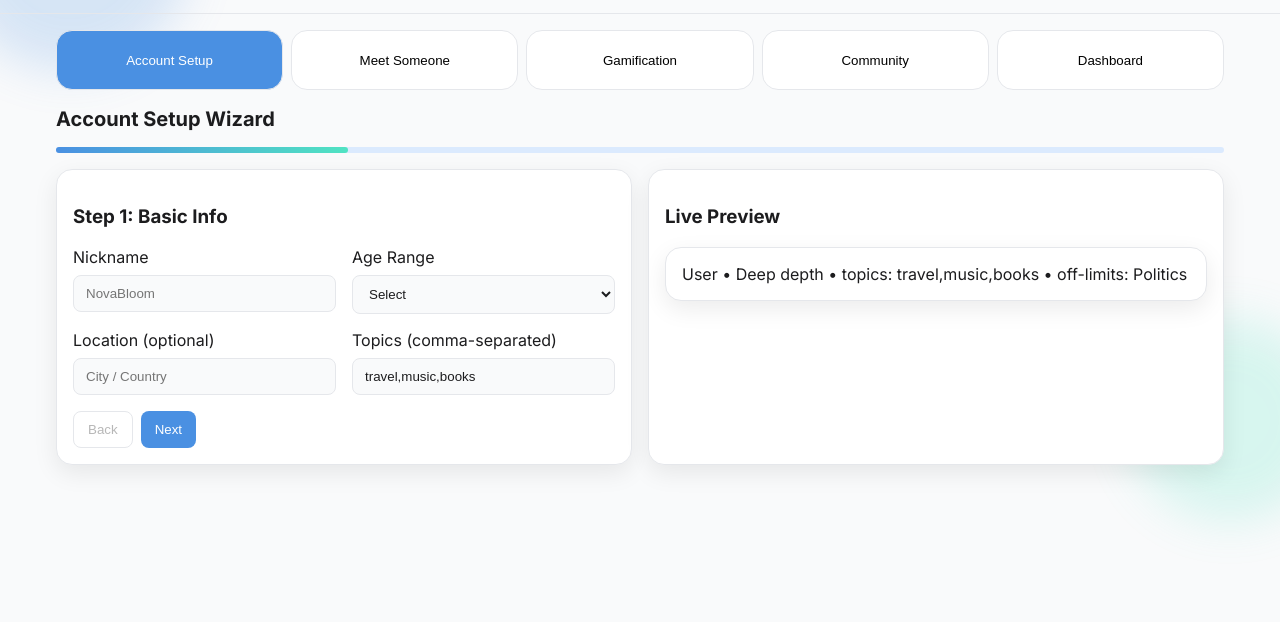
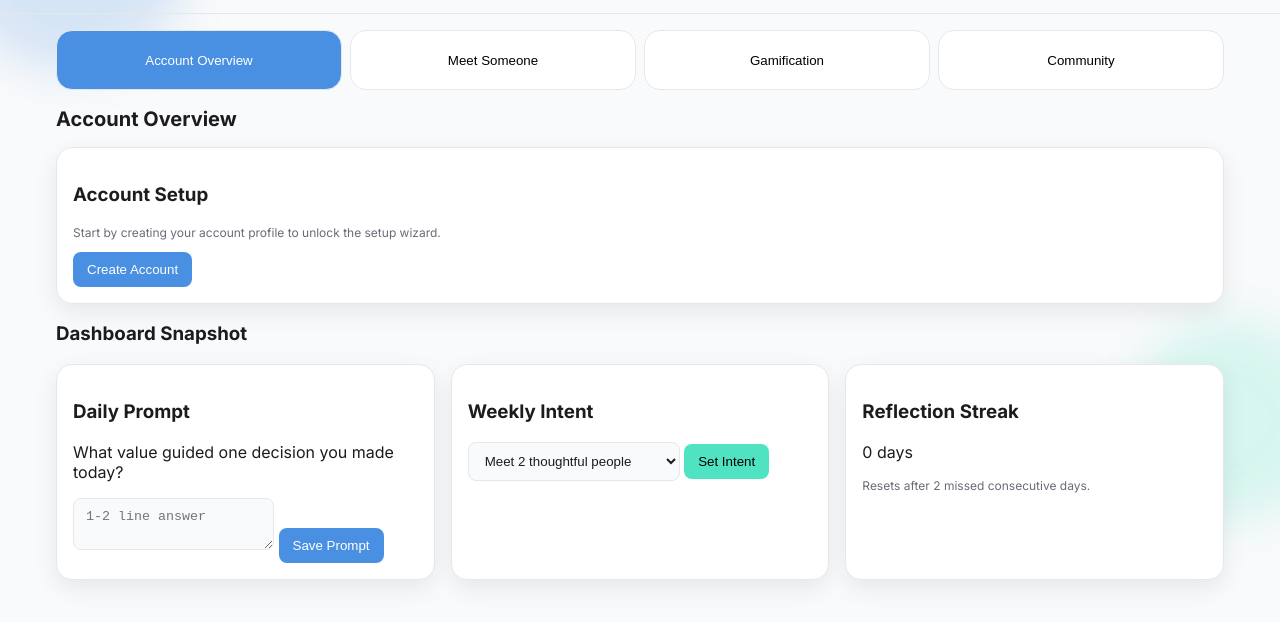
Before and after one commit to ye123212/WIT-2026, a plain HTML site: page index.html in a window 1280 px wide. Shown: the part 120-742 px from the top of the page. Drawn offline with Linux system fonts and the light colour scheme.

Commit message:
Improve account setup flow and reorganize dashboard

```diff
--- a/app.js
+++ b/app.js
@@ -113,7 +113,14 @@ function setupTabs() {
 }
 
 function summarizeProfile(data) {
-  return `${data.nickname || 'User'} • ${data.depth || 'Moderate'} depth • topics: ${data.topics || 'n/a'} • off-limits: ${data.offLimits || 'none'}`;
+  const points = [
+    `Nickname: ${data.nickname || 'User'}`,
+    `Age range: ${data.ageRange || 'Not set'}`,
+    `Depth: ${data.depth || 'Moderate'}`,
+    `Topics: ${data.topics || 'n/a'}`,
+    `Off-limits: ${data.offLimits || 'none'}`
+  ];
+  return points.join('\n');
 }
 
 function updateWizardUI() {
@@ -126,6 +133,18 @@ function updateWizardUI() {
 
 function setupWizard() {
   const form = document.getElementById('profileWizard');
+  const createAccountCard = document.getElementById('createAccountCard');
+  const createAccountBtn = document.getElementById('createAccountBtn');
+  const accountSetupFlow = document.getElementById('accountSetupFlow');
+
+  const showWizard = (shouldShow) => {
+    accountSetupFlow.classList.toggle('hidden', !shouldShow);
+    createAccountCard.classList.toggle('hidden', shouldShow);
+  };
+
+  showWizard(Boolean(state.profile));
+  createAccountBtn.addEventListener('click', () => showWizard(true));
+
   if (state.profile) {
     for (const [k, v] of Object.entries(state.profile)) if (form.elements[k]) form.elements[k].value = v;
   }
--- a/index.html
+++ b/index.html
@@ -27,15 +27,22 @@
 
   <main class="container">
     <nav class="tabs" role="tablist" aria-label="Platform sections">
-      <button class="tab active" data-tab="setup" type="button">Account Setup</button>
+      <button class="tab active" data-tab="setup" type="button">Account Overview</button>
       <button class="tab" data-tab="meet" type="button">Meet Someone</button>
       <button class="tab" data-tab="gamification" type="button">Gamification</button>
       <button class="tab" data-tab="community" type="button">Community</button>
-      <button class="tab" data-tab="dashboard" type="button">Dashboard</button>
     </nav>
 
     <section id="setup" class="panel active" role="tabpanel">
-      <h2>Account Setup Wizard</h2>
+      <h2>Account Overview</h2>
+      <article class="card" id="createAccountCard">
+        <h3>Account Setup</h3>
+        <p class="small">Start by creating your account profile to unlock the setup wizard.</p>
+        <button id="createAccountBtn" class="btn primary" type="button">Create Account</button>
+      </article>
+
+      <div id="accountSetupFlow" class="hidden">
+        <h3>Account Setup Wizard</h3>
         <div class="progress-track"><div id="wizardProgress" class="progress-fill"></div></div>
         <div class="grid cols-2">
           <form id="profileWizard" class="card">
@@ -69,7 +76,7 @@
             </div>
             <div class="wizard-step hidden" data-step="4">
               <h3>Step 4: Summary</h3>
-            <div id="profileSummary" class="surface"></div>
+              <div id="profileSummary" class="surface profile-points"></div>
             </div>
             <div class="wizard-actions">
               <button id="wizardBack" class="btn ghost" type="button">Back</button>
@@ -77,7 +84,29 @@
               <button id="wizardSubmit" class="btn success hidden" type="submit">Save Profile</button>
             </div>
           </form>
-        <article class="card"><h3>Live Preview</h3><div id="livePreview" class="surface"></div></article>
+          <article class="card"><h3>Live Preview</h3><div id="livePreview" class="surface profile-points"></div></article>
+        </div>
+      </div>
+
+      <h3>Dashboard Snapshot</h3>
+      <div class="grid cols-3">
+        <article class="card">
+          <h3>Daily Prompt</h3>
+          <p id="dailyPromptQuestion"></p>
+          <textarea id="dailyPromptAnswer" rows="2" placeholder="1-2 line answer"></textarea>
+          <button id="saveDailyPrompt" class="btn primary" type="button">Save Prompt</button>
+        </article>
+        <article class="card">
+          <h3>Weekly Intent</h3>
+          <select id="weeklyIntent"><option>Meet 2 thoughtful people</option><option>Practice better listening</option><option>Join 1 new community room</option></select>
+          <button id="saveWeeklyIntent" class="btn success" type="button">Set Intent</button>
+          <p id="weeklyIntentSaved" class="small"></p>
+        </article>
+        <article class="card">
+          <h3>Reflection Streak</h3>
+          <p id="reflectionStreakLabel">0 days</p>
+          <p class="small">Resets after 2 missed consecutive days.</p>
+        </article>
       </div>
     </section>
 
@@ -124,28 +153,6 @@
       <div class="card"><p>Rooms and activity feed remain from prior prototype behavior.</p></div>
     </section>
 
-    <section id="dashboard" class="panel" role="tabpanel">
-      <h2>Dashboard</h2>
-      <div class="grid cols-3">
-        <article class="card">
-          <h3>Daily Prompt</h3>
-          <p id="dailyPromptQuestion"></p>
-          <textarea id="dailyPromptAnswer" rows="2" placeholder="1-2 line answer"></textarea>
-          <button id="saveDailyPrompt" class="btn primary" type="button">Save Prompt</button>
-        </article>
-        <article class="card">
-          <h3>Weekly Intent</h3>
-          <select id="weeklyIntent"><option>Meet 2 thoughtful people</option><option>Practice better listening</option><option>Join 1 new community room</option></select>
-          <button id="saveWeeklyIntent" class="btn success" type="button">Set Intent</button>
-          <p id="weeklyIntentSaved" class="small"></p>
-        </article>
-        <article class="card">
-          <h3>Reflection Streak</h3>
-          <p id="reflectionStreakLabel">0 days</p>
-          <p class="small">Resets after 2 missed consecutive days.</p>
-        </article>
-      </div>
-    </section>
   </main>
 
   <dialog id="reportModal"><h3>Report this user?</h3><div class="button-row"><button id="confirmReport" class="btn warning" type="button">Confirm</button><button id="cancelReport" class="btn ghost" type="button">Cancel</button></div></dialog>
--- a/styles.css
+++ b/styles.css
@@ -14,7 +14,7 @@ body{margin:0;font-family:'Inter',sans-serif;background:var(--bg);color:var(--te
 h1{font-size:28px} h2{font-size:20px} .small{font-size:12px;color:var(--muted)}
 .topbar{display:flex;justify-content:space-between;padding:16px 24px;border-bottom:1px solid var(--border)}
 .container{max-width:1200px;margin:0 auto;padding:16px}
-.tabs{display:grid;grid-template-columns:repeat(5,1fr);gap:8px;margin-bottom:16px}
+.tabs{display:grid;grid-template-columns:repeat(4,1fr);gap:8px;margin-bottom:16px}
 .tab{height:60px;border:1px solid var(--border);border-radius:16px;background:var(--card);cursor:pointer;transition:.2s}
 .tab:hover{transform:scale(1.05)} .tab.active{background:var(--primary);color:#fff}
 .panel{display:none;opacity:0}.panel.active{display:block;animation:fade .2s forwards}
@@ -34,6 +34,7 @@ label{display:flex;flex-direction:column;gap:8px}input,select,textarea{padding:1
 .badge-list{display:flex;flex-wrap:wrap;gap:8px}.badge{padding:8px 10px;border-radius:999px}.badge.locked{filter:grayscale(1);opacity:.5;border:1px dashed var(--border)}.badge.earned{background:#ffedd5}
 .toast-root{position:fixed;top:16px;right:16px;display:grid;gap:8px;z-index:999}.toast{padding:12px 14px;border-radius:12px;background:var(--card);border:1px solid var(--border);animation:slide .2s}.bg-shape{position:fixed;z-index:-1;border-radius:999px;opacity:.2;filter:blur(24px)}.shape-a{width:240px;height:240px;background:var(--primary);left:-50px;top:-50px}.shape-b{width:200px;height:200px;background:var(--secondary);right:-50px;bottom:20%}
 .hidden{display:none!important}
+.profile-points{white-space:pre-line;line-height:1.6}
 @keyframes slide{from{transform:translateX(15px);opacity:0}}
 @media (max-width:1024px){.tabs{grid-template-columns:repeat(3,1fr)}.cols-3{grid-template-columns:repeat(2,1fr)}}
 @media (max-width:768px){.tabs{grid-template-columns:repeat(2,1fr)}.cols-2,.cols-3{grid-template-columns:1fr}}
```
Lines whose indentation alone changed are shown as unchanged.
